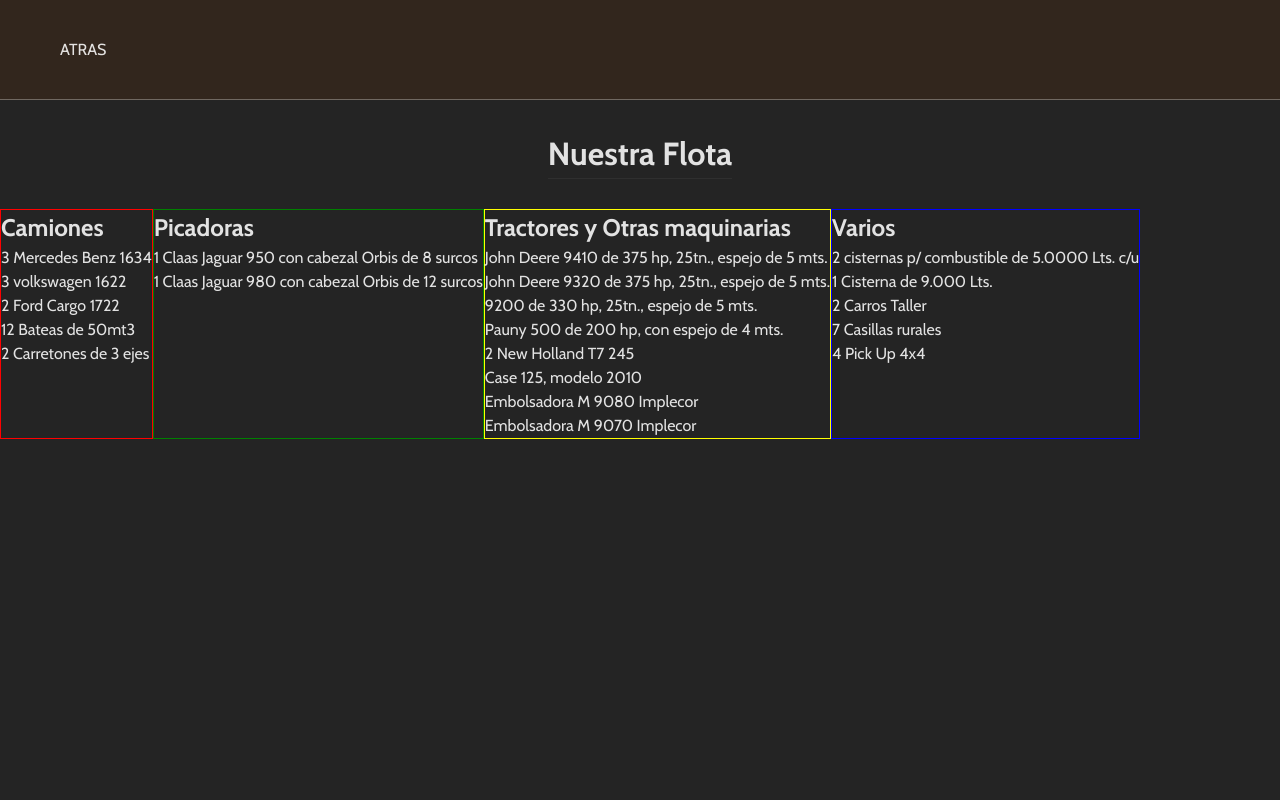
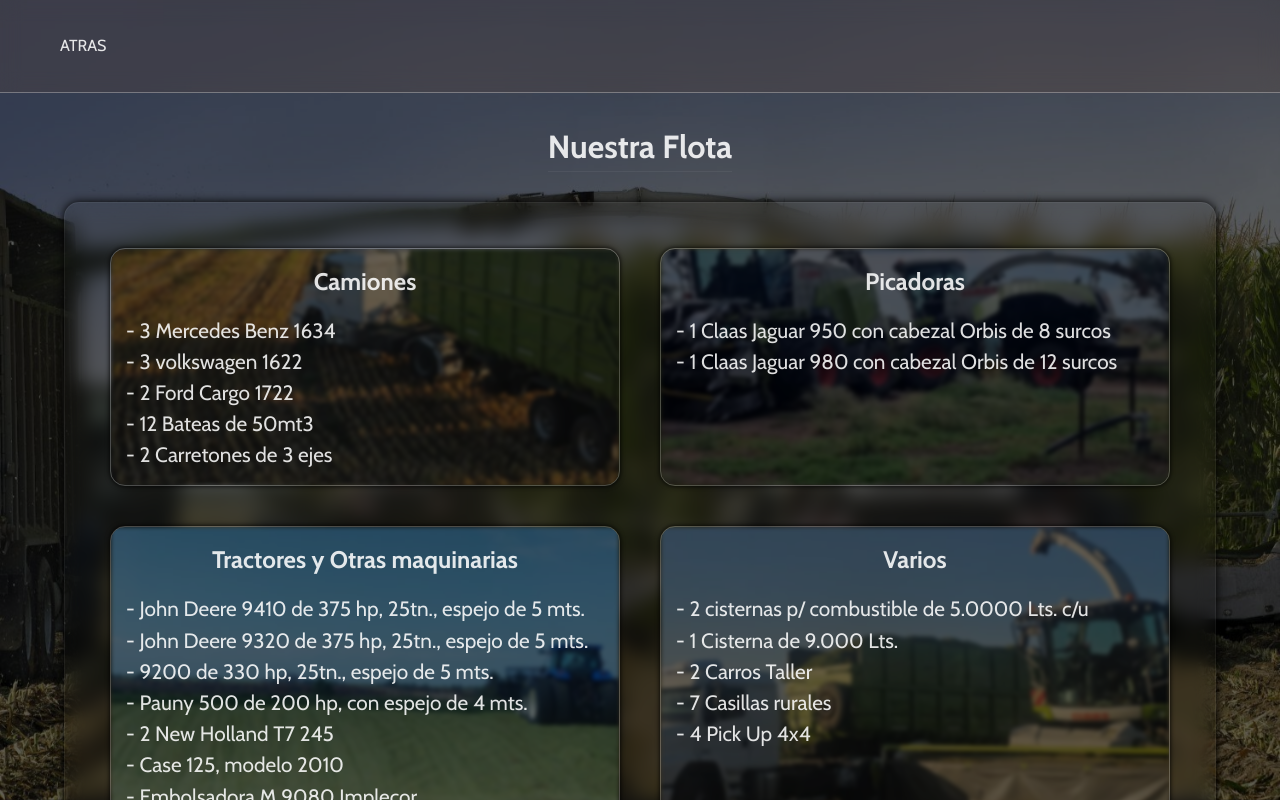
Before and after one commit to elianbenjamin/agroforrajes-ferreyra, a React (Vite) app in the folder client/: page /flota in a window 1280 px wide. Shown: the top 800 px of the page. Built offline with nearby package versions, Linux system fonts and the light colour scheme.

Commit message:
flotaaaaaaaaaa

```diff
--- a/client/src/components/Flota/Flota.tsx
+++ b/client/src/components/Flota/Flota.tsx
@@ -1,7 +1,17 @@
 import { NavLink } from "react-router-dom";
 import style from "./flota.module.scss";
+import { useEffect } from "react";
+import { scroller } from "react-scroll";
 
 const Flota = () => {
+  useEffect(() => {
+    scroller.scrollTo("app", {
+      duration: 0,
+      delay: 0,
+      smooth: "easeInOutQuart",
+    });
+  }, []);
+
   return (
     <div className={style["flota-container"]}>
       <nav className={style["nav-bar"]}>
@@ -12,38 +22,38 @@
 
       <h1>Nuestra Flota</h1>
 
-      <section className={style['container-all']}>
-        <div className={style["container-truck"]}>
+      <section>
+        <div className={style.camiones}>
           <h2>Camiones</h2>
-          <p>3 Mercedes Benz 1634</p>
-          <p>3 volkswagen 1622</p>
-          <p>2 Ford Cargo 1722</p>
-          <p>12 Bateas de 50mt3</p>
-          <p>2 Carretones de 3 ejes</p>
+          <p>- 3 Mercedes Benz 1634</p>
+          <p>- 3 volkswagen 1622</p>
+          <p>- 2 Ford Cargo 1722</p>
+          <p>- 12 Bateas de 50mt3</p>
+          <p>- 2 Carretones de 3 ejes</p>
         </div>
-        <div className={style["container-picadoras"]}>
+        <div className={style.picadoras}>
           <h2>Picadoras</h2>
-          <p>1 Claas Jaguar 950 con cabezal Orbis de 8 surcos</p>
-          <p>1 Claas Jaguar 980 con cabezal Orbis de 12 surcos</p>
+          <p>- 1 Claas Jaguar 950 con cabezal Orbis de 8 surcos</p>
+          <p>- 1 Claas Jaguar 980 con cabezal Orbis de 12 surcos</p>
         </div>
-        <div className={style["container-tractores"]}>
+        <div className={style.tractores}>
           <h2>Tractores y Otras maquinarias</h2>
-          <p>John Deere 9410 de 375 hp, 25tn., espejo de 5 mts.</p>
-          <p>John Deere 9320 de 375 hp, 25tn., espejo de 5 mts.</p>
-          <p>9200 de 330 hp, 25tn., espejo de 5 mts.</p>
-          <p>Pauny 500 de 200 hp, con espejo de 4 mts.</p>
-          <p>2 New Holland T7 245</p>
-          <p>Case 125, modelo 2010</p>
-          <p> Embolsadora M 9080 Implecor</p>
-          <p>Embolsadora M 9070 Implecor</p>
+          <p>- John Deere 9410 de 375 hp, 25tn., espejo de 5 mts.</p>
+          <p>- John Deere 9320 de 375 hp, 25tn., espejo de 5 mts.</p>
+          <p>- 9200 de 330 hp, 25tn., espejo de 5 mts.</p>
+          <p>- Pauny 500 de 200 hp, con espejo de 4 mts.</p>
+          <p>- 2 New Holland T7 245</p>
+          <p>- Case 125, modelo 2010</p>
+          <p>- Embolsadora M 9080 Implecor</p>
+          <p>- Embolsadora M 9070 Implecor</p>
         </div>
-        <div className={style["container-varios"]}>
+        <div className={style.varios}>
           <h2>Varios</h2>
-          <p>2 cisternas p/ combustible de 5.0000 Lts. c/u</p>
-          <p> 1 Cisterna de 9.000 Lts.</p>
-          <p>2 Carros Taller </p>
-          <p>7 Casillas rurales</p>
-          <p> 4 Pick Up 4x4</p>
+          <p>- 2 cisternas p/ combustible de 5.0000 Lts. c/u</p>
+          <p>- 1 Cisterna de 9.000 Lts.</p>
+          <p>- 2 Carros Taller </p>
+          <p>- 7 Casillas rurales</p>
+          <p>- 4 Pick Up 4x4</p>
         </div>
       </section>
     </div>
--- a/client/src/components/Flota/flota.module.scss
+++ b/client/src/components/Flota/flota.module.scss
@@ -5,12 +5,30 @@
   width: 100vw;
   display: flex;
   flex-direction: column;
+  align-items: center;
   position: relative;
 
-
+  &::after {
+    content: "";
+    background: url("../../assets/images/Picadora-Claas.jpeg") center center
+      no-repeat fixed;
+    background-size: cover;
+    position: absolute;
+    height: 100%;
+    width: 100vw;
+    top: 0;
+    left: 0;
+    z-index: -10;
+  }
+  &::before {
+    @include background_opacity();
+    height: 100%;
+    z-index: -9;
+  }
 
   .nav-bar {
-    height: 100px;
+    align-self: stretch;
+    height: 92.5px;
     padding-left: 60px;
     display: flex;
     align-items: center;
@@ -22,32 +40,87 @@
     }
   }
   h1 {
-    align-self: center;
     margin: 30px;
     border-bottom: var(--border-transparent);
   }
 
-.container-all{
-display: flex;
-flex-direction: row;
-
-    .container-truck{
-      border: solid red 1px;
+  section {
+    display: grid;
+    grid-template-columns: 1fr 1fr;
+    gap: 40px;
+    margin-bottom: 25px;
+    border: var(--border-transparent);
+    backdrop-filter: blur(10px);
+    border-radius: 15px;
+    width: 90%;
+    padding: 45px;
+    box-shadow: 0px 0px 10px black;
 
 
-    }
-    .container-picadoras{
-      border: solid green 1px;
+    div {
+      display: flex;
+      flex-direction: column;
+      align-items: center;
+      border-radius: 15px;
+      padding: 15px;
+      position: relative;
+      overflow: hidden;
+      box-shadow: 0px 0px 5px black;
+      border: solid rgba(255, 255, 255, 0.229) 1px;
 
+      h2 {
+        margin-bottom: 15px;
+      }
 
-    }
-    .container-tractores{
-        border: solid yellow 1px;
-    }
-    .container-varios{
-        border: solid blue 1px;
+      p {
+        align-self: flex-start;
+        font-size: 1.3em;
+      }
     }
 
-
+    .camiones::after {
+      content: "";
+      position: absolute;
+      top: 0;
+      background-image: url("../../assets/gallery-images/camionCargado.jpeg");
+      background-position: center;
+      height: 100%;
+      width: 100%;
+      z-index: -1;
+      filter: blur(2px) brightness(40%);
+    }
+    .picadoras::after {
+      content: "";
+      position: absolute;
+      top: 0;
+      background-image: url("../../assets/gallery-images/picadooras.jpeg");
+      background-position: center;
+      height: 100%;
+      width: 100%;
+      z-index: -1;
+      filter: blur(2px) brightness(40%);
+    }
+    .tractores::after {
+      content: "";
+      position: absolute;
+      top: 0;
+      background-image: url("../../assets/gallery-images/tractoor.jpeg");
+      background-position: center;
+      height: 100%;
+      width: 100%;
+      z-index: -1;
+      filter: blur(2px) brightness(40%);
+    }
+    .varios::after {
+      content: "";
+      position: absolute;
+      top: 0;
+      background-image: url("../../assets/gallery-images/picadoraCamion.jpeg");
+      background-position: center;
+      height: 100%;
+      width: 100%;
+      z-index: -1;
+      filter: blur(2px) brightness(40%);
+    }
+  }
 }
-}
--- a/client/src/components/Service/Service.module.scss
+++ b/client/src/components/Service/Service.module.scss
@@ -34,6 +34,7 @@
     font-weight: 700;
     font-size: 2.5em;
     border-bottom: var(--border);
+    text-align: center;
   }
 
   .services-container {
@@ -63,6 +64,7 @@
       &:hover {
         transform: scale(1.02);
       }
+
       &:hover::after {
         content: "Click para saber mas";
         position: absolute;
@@ -110,6 +112,8 @@
       .service {
         height: 400px;
         width: 450px;
+
+
       }
     }
   }
@@ -125,6 +129,13 @@
       .service {
         height: 400px;
         width: 450px;
+
+        &::after {
+          content: "Click para saber mas";
+
+          text-align: center;
+          text-shadow: 2px 2px 4px #333;
+        }
       }
     }
   }
```
Also changed, not shown: client/src/components/ServiceDetail/PicadoDetail.tsx (+0 -7 lines), client/src/components/ServiceDetail/SiembraDetail.tsx (+0 -7 lines).
